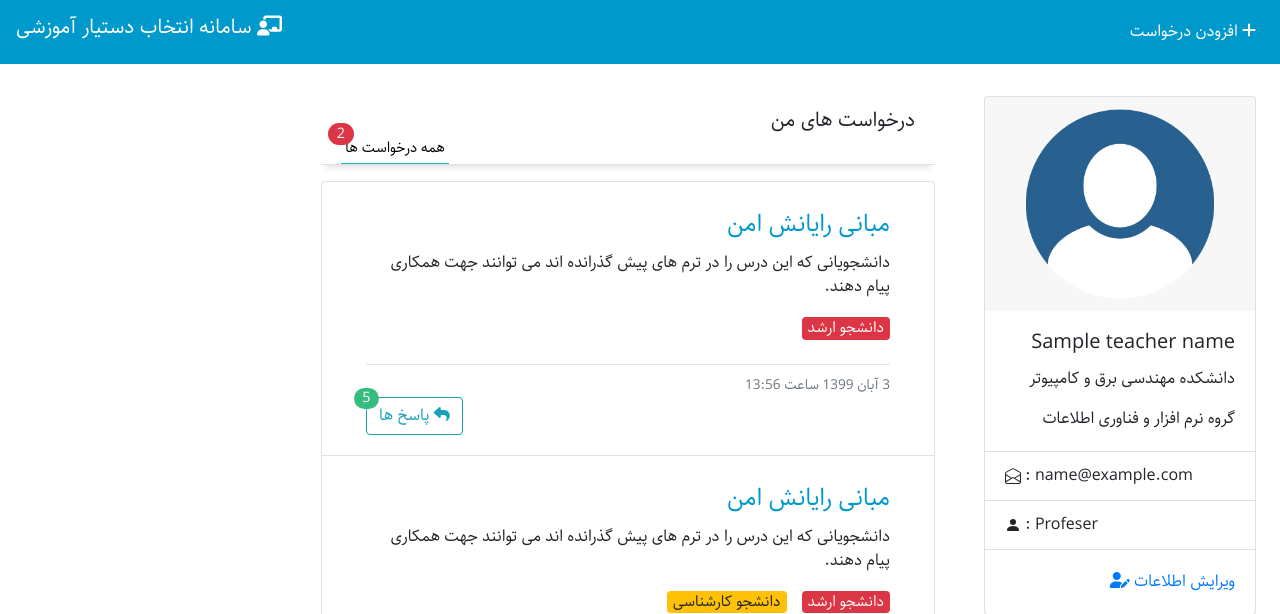
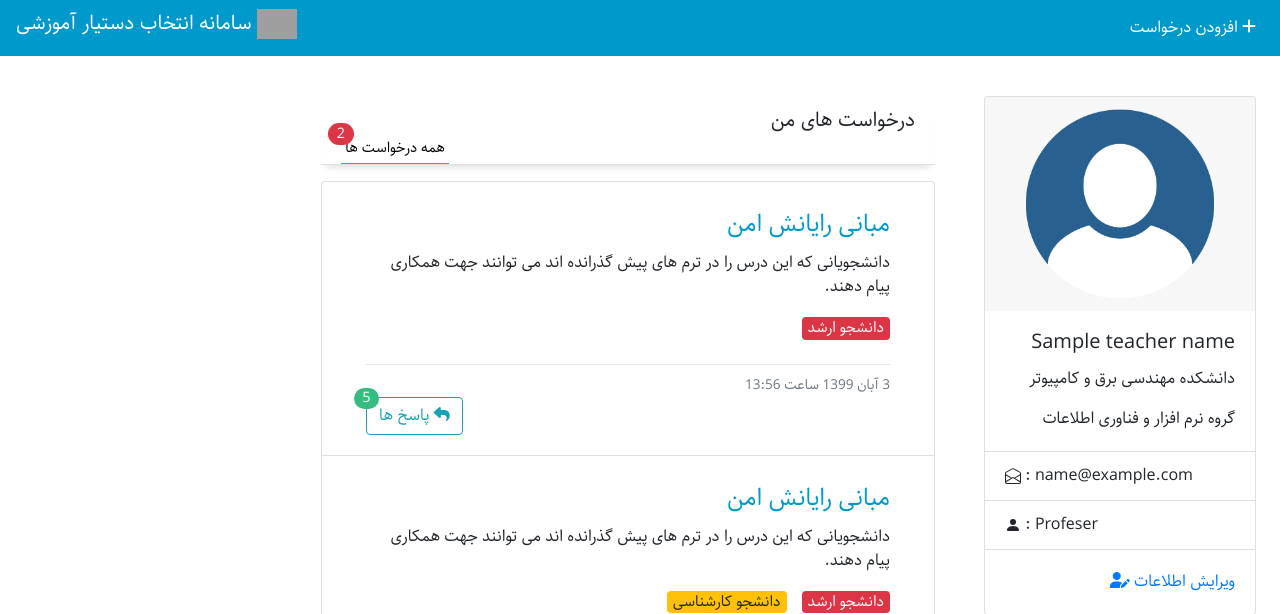
Before and after one commit to HamidDasht/TA-YAB, a Django app: template teach_main/templates/teach_main/profpage.html in a window 1280 px wide. Shown: the top 614 px of the page. Run offline with Django 3.2, Linux system fonts and the light colour scheme; the template is opened without the code that fills it: most values are stand-ins (such as "Sample title", 1, 10 or a date in 2020); some libraries are stand-ins or nearby versions; grey boxes are pictures that could not be loaded.

Commit message:
Update profpage.html

```diff
--- a/teach_main/templates/teach_main/profpage.html
+++ b/teach_main/templates/teach_main/profpage.html
@@ -25,12 +25,14 @@
 
     <div class="fixed-top">
     <nav class="navbar navbar-expand-lg navbar-dark">
-
-      <h2 class="navbar-brand" href="#">سامانه انتخاب دستیار آموزشی <i class="fas fa-chalkboard-teacher"></i></h2>
+      <!--
+      <h2 class="navbar-brand" href="#">سامانه انتخاب دستیار آموزشی <i class="fas fa-chalkboard-teacher"></i></h2> -->
       <button class="navbar-toggler" type="button" data-toggle="collapse" data-target="#navbarSupportedContent" aria-controls="navbarSupportedContent" aria-expanded="false" aria-label="Toggle navigation">
         <span class="navbar-toggler-icon"></span>
       </button>
-
+      <div class="nav-h5">
+      <h5>سامانه انتخاب دستیار آموزشی  <!-- <i class="fas fa-chalkboard-teacher"></i>  دانشگاه صنعتی اصفهان --><img src="iut2.png" alt="picture can not found"> </h5>
+      </div>
       <div class="collapse navbar-collapse" id="navbarSupportedContent" style="direction: rtl;">
         <ul class="navbar-nav">
           <!--
```
